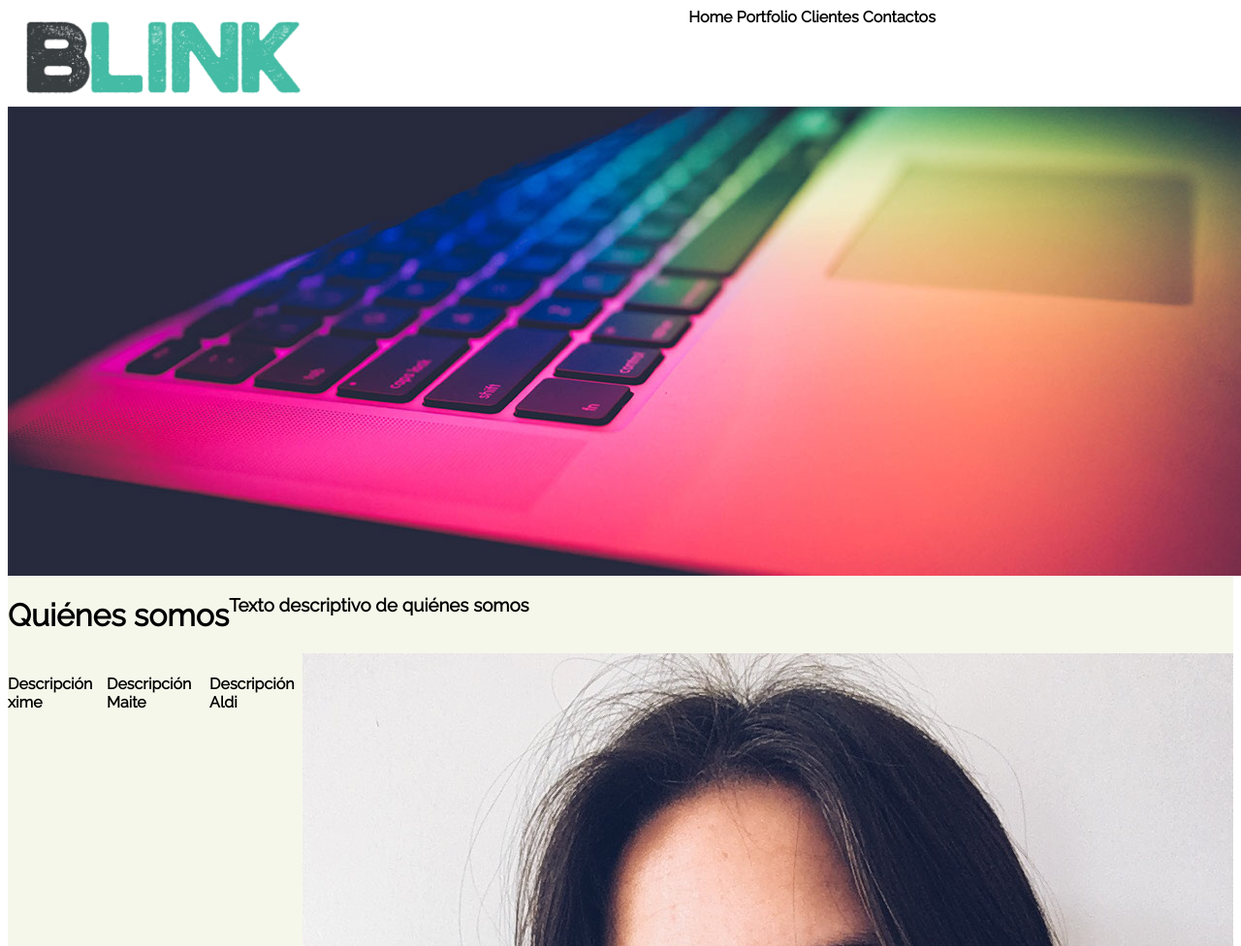
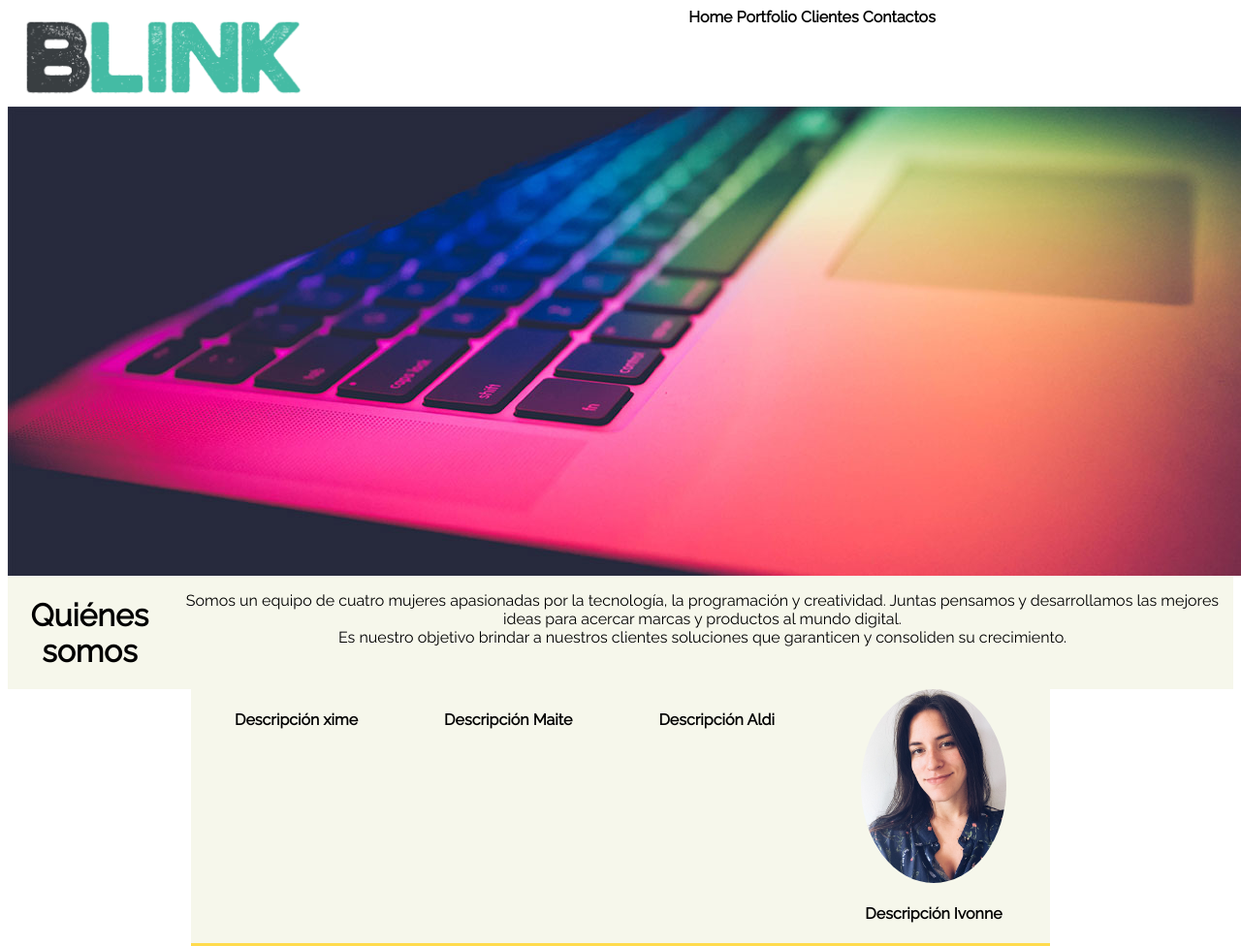
Before and after one commit to Ivsayal/Blink, a plain HTML site: page Index.html in a window 1280 px wide. Shown: the top 976 px of the page at 97% size. Drawn offline with Linux system fonts and the light colour scheme.

Commit message:
photo ensayo

```diff
--- a/Index.html
+++ b/Index.html
@@ -22,7 +22,8 @@
         </div>
         <div class="contenedor quienes">
             <h1>Quiénes somos</h1>
-            <h3>Texto descriptivo de quiénes somos</h3>
+            <p>Somos un equipo de cuatro mujeres apasionadas por la tecnología, la programación y creatividad. Juntas pensamos y desarrollamos las mejores ideas para acercar marcas y productos al mundo digital.
+            <br>Es nuestro objetivo brindar a nuestros clientes soluciones que garanticen y consoliden su crecimiento.</p>
         </div>
         <div class= "contenedor cajas">
             <div class="jefa Xime">
--- a/style.css
+++ b/style.css
@@ -23,8 +23,17 @@
 }
 
 .quienes {
-    background-color: #f6f7eb
+    background-color: #f6f7eb;
+    text-align: center;
+    justify-content: space-evenly;
+    width:100%;
 }
+
+.jefa div img{
+    width: 150px;
+    border-radius: 50%;
+}
+
 .cajas {
     justify-content: space-around;
 }
```
